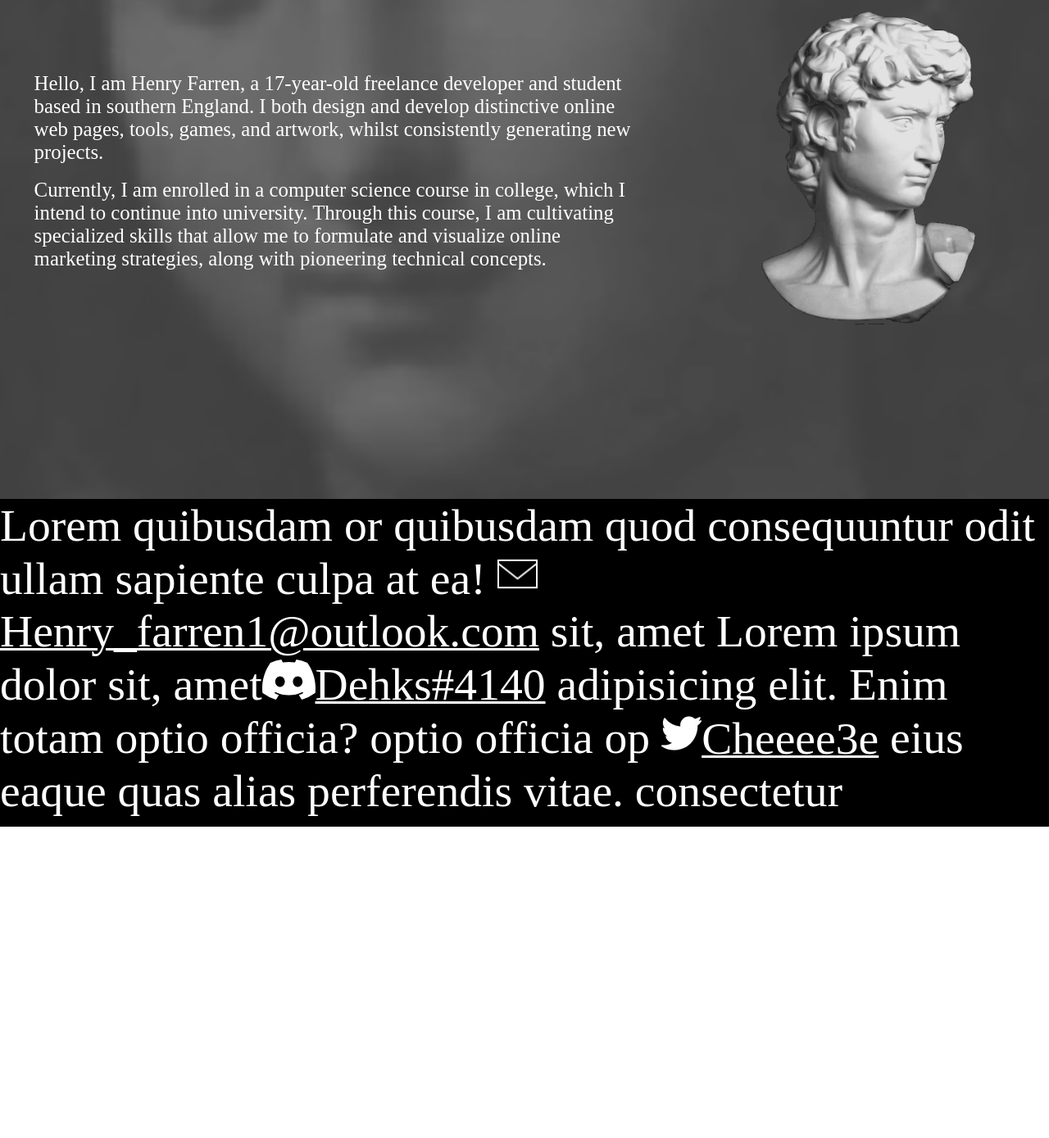
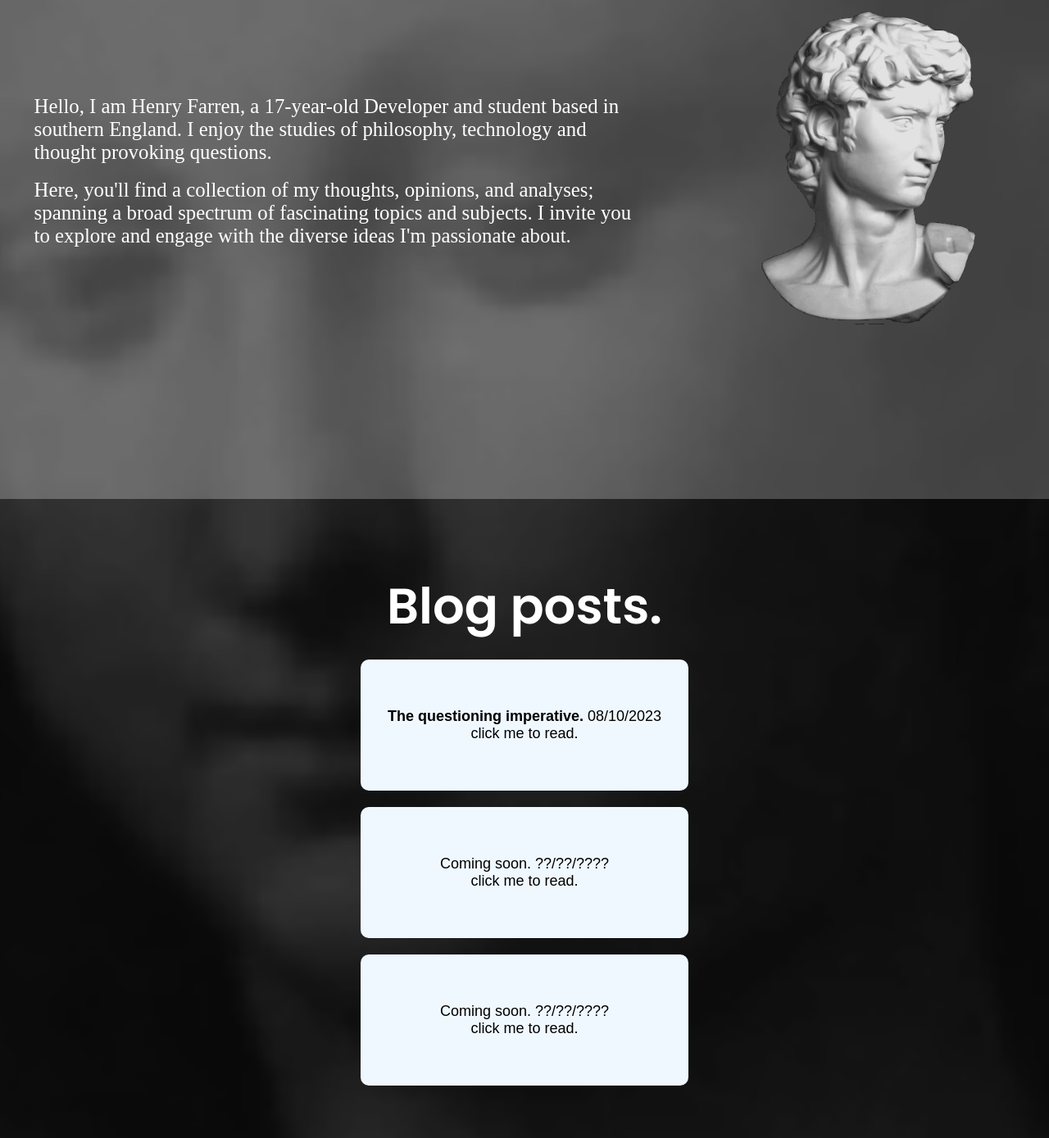
Before and after one commit to dehks346/dehks346.github.io, a plain HTML site: page index.html in a window 1280 px wide. Shown: the part 991-2380 px from the top of the page at 82% size. Before the commit the page ends 2000 px from the top, so only its background shows below. Drawn offline with Linux system fonts and the light colour scheme; a script that the page names is missing.

Commit message:
Update index.html

```diff
--- a/index.html
+++ b/index.html
@@ -17,7 +17,7 @@
             <h1>Hi,</h1>
             <h1>I'm Henry,</h1>
             <h1>I'm a student</h1>
-            <h1>+ developer</h1>
+            <h1>+ Critic</h1>
         </div>
     </section>
     <section class="main-section">
@@ -25,13 +25,23 @@
         </div>
         <div class="left">
             <div class="text-container">
-                <p>Hello, I am Henry Farren, a 17-year-old freelance developer and student based in southern England. I both design and develop distinctive online web pages, tools, games, and artwork, whilst consistently generating new projects.</p>
+                <p>Hello, I am Henry Farren, a 17-year-old Developer and student based in southern England. I enjoy the studies of philosophy, technology and thought provoking questions.</p>
                 <br>
-                <p>Currently, I am enrolled in a computer science course in college, which I intend to continue into university. Through this course, I am cultivating specialized skills that allow me to formulate and visualize online marketing strategies, along with pioneering technical concepts.</p>
+                <p>Here, you'll find a collection of my thoughts, opinions, and analyses; spanning a broad spectrum of fascinating topics and subjects. I invite you to explore and engage with the diverse ideas I'm passionate about. </p>
             </div>
         </div>
         <div class="right">
             <img src="images/output-onlinegiftools.gif" class="staue" alt="">
+        </div>
+    </section>
+    <section class="main-section blog">
+        <div class="layer2">
+            <div class="blog-layout">
+                <h2>Blog posts.</h2>
+                <button class="blog-post" onclick="location.href='blogentry1.html'"><strong>The questioning imperative.</strong> 08/10/2023 <br> click me to read.</button>
+                <button class="blog-post">Coming soon. ??/??/???? <br> click me to read.</button>
+                <button class="blog-post">Coming soon. ??/??/???? <br> click me to read.</button>
+            </div>
         </div>
     </section>
     <section class="third">
```
